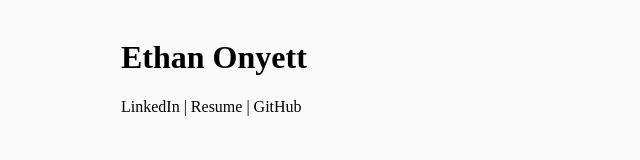
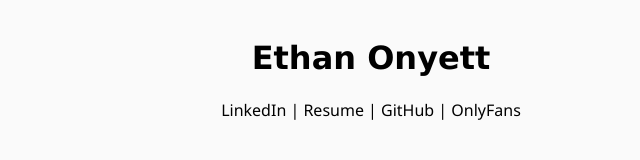
Before and after one commit to eonyett/eonyett.github.io, a plain HTML site: page index.html in a window 1280 px wide. Shown: the whole page, without its empty margins (269-909 px from the left). Drawn offline with Linux system fonts and the light colour scheme.

Commit message:
Update index.html

```diff
--- a/index.html
+++ b/index.html
@@ -12,14 +12,15 @@
   margin: auto;
   background: rgb(250, 250, 250);
   padding: 10px;
+  text-align: center;
 }
 </style>
 </head>
 <body>
 
 <div class="content">
-  <h1>Ethan Onyett</h1>
-  <p>LinkedIn | Resume | GitHub</p>
+  <h1 style="font-family:verdana">Ethan Onyett</h1>
+  <p style="font-family:'Segoe UI', Tahoma, Geneva, Verdana, sans-serif">LinkedIn | Resume | GitHub | OnlyFans</p>
 </div>
 
 </body>
```
